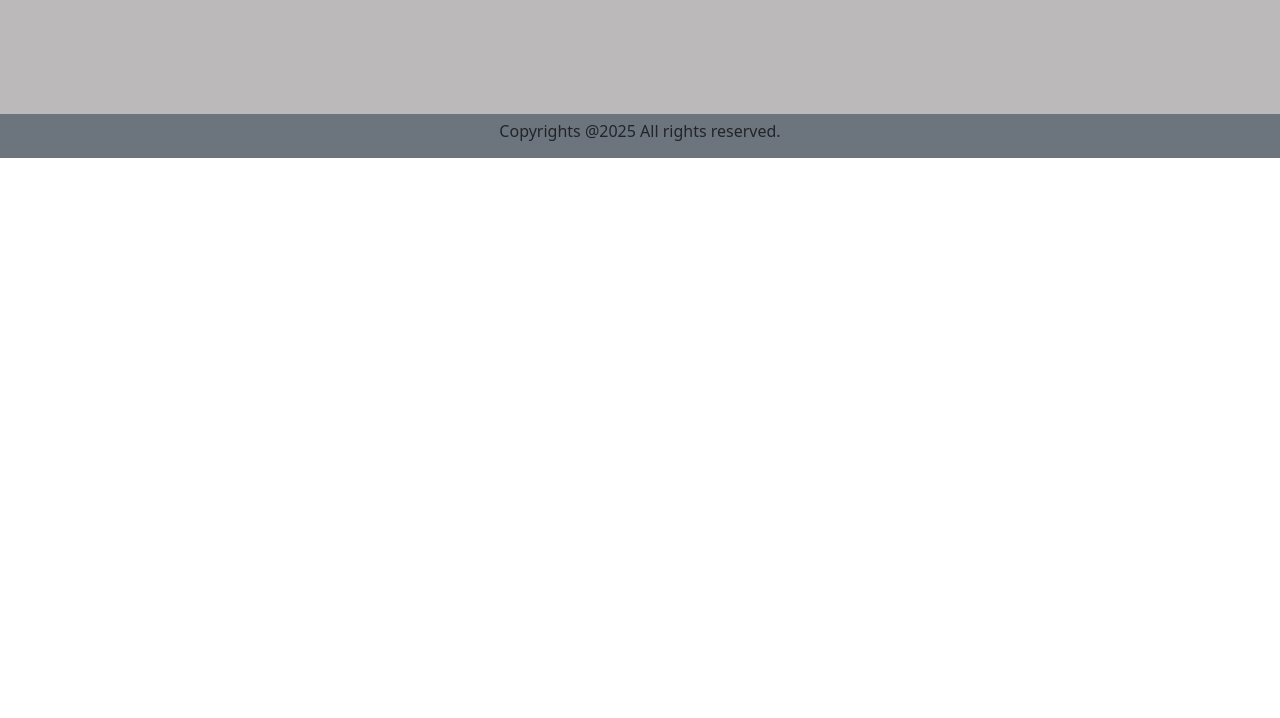
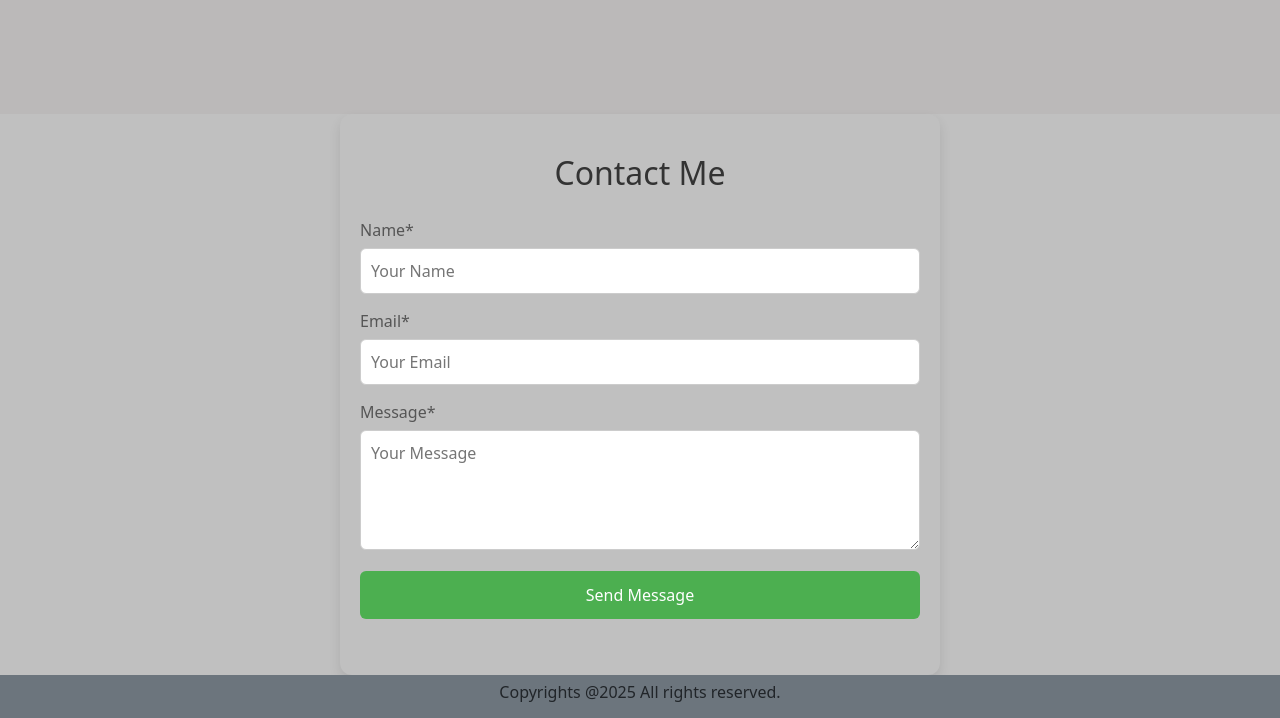
Before and after one commit to Aravind-medi-14/Aravind-medi-14.github.io, a plain HTML site: page index.html in a window 1280 px wide. Shown: the part 3754-4472 px from the top of the page. Before the commit the page ends 3912 px from the top, so only its background shows below. Drawn offline with nearby package versions, Linux system fonts and the light colour scheme.

Commit message:
contact section added

```diff
--- a/index.html
+++ b/index.html
@@ -437,6 +437,33 @@
         </div>
       </div>
 
+      <div id="contact-row" >
+      <div class="contact-section" id="contact">
+         <h2>Contact Me</h2>
+           <form id="contactForm">
+            <div class="form-group">
+              <label for="name">Name*</label>
+              <input type="text" id="name" placeholder="Your Name" required />
+            </div>
+            <div class="form-group">
+             <label for="email">Email*</label>
+             <input type="email" id="email" placeholder="Your Email" required />
+            </div>
+            <div class="form-group">
+              <label for="message">Message*</label>
+              <textarea id="message" placeholder="Your Message" required></textarea>
+            </div>
+           <div class="form-group">
+              <button type="submit">Send Message</button>
+            </div>
+          <p class="response-message" id="responseMessage"></p>
+            </form>
+      </div>
+      </div>
+
+
+
+
       <div class="container-fluid">
         <div class="row bg-secondary text-center p-2">
           <h6>Copyrights @2025 All rights reserved.</h6>
--- a/styles.css
+++ b/styles.css
@@ -99,3 +99,68 @@ h1 {
   color: white;
   text-decoration: none;
 }
+
+/* contact style */
+
+.contact-section {
+  background: silver;
+  padding: 40px 20px;
+  max-width: 600px;
+  margin: auto;
+  border-radius: 12px;
+  box-shadow: 0 6px 12px rgba(0, 0, 0, 0.1);
+}
+
+#contact-row {
+  background: silver;
+}
+
+.contact-section h2 {
+  text-align: center;
+  margin-bottom: 25px;
+  color: #333;
+}
+
+.contact-section .form-group {
+  margin-bottom: 15px;
+}
+
+.contact-section label {
+  display: block;
+  margin-bottom: 6px;
+  color: #555;
+}
+
+.contact-section input,
+.contact-section textarea {
+  width: 100%;
+  padding: 10px;
+  font-size: 16px;
+  border: 1px solid #ccc;
+  border-radius: 6px;
+}
+
+.contact-section textarea {
+  resize: vertical;
+  height: 120px;
+}
+
+.contact-section button {
+  width: 100%;
+  padding: 12px;
+  background-color: #4caf50;
+  color: white;
+  border: none;
+  font-size: 16px;
+  border-radius: 6px;
+  cursor: pointer;
+}
+
+.contact-section button:hover {
+  background-color: #45a049;
+}
+
+.response-message {
+  text-align: center;
+  margin-top: 10px;
+}
```
